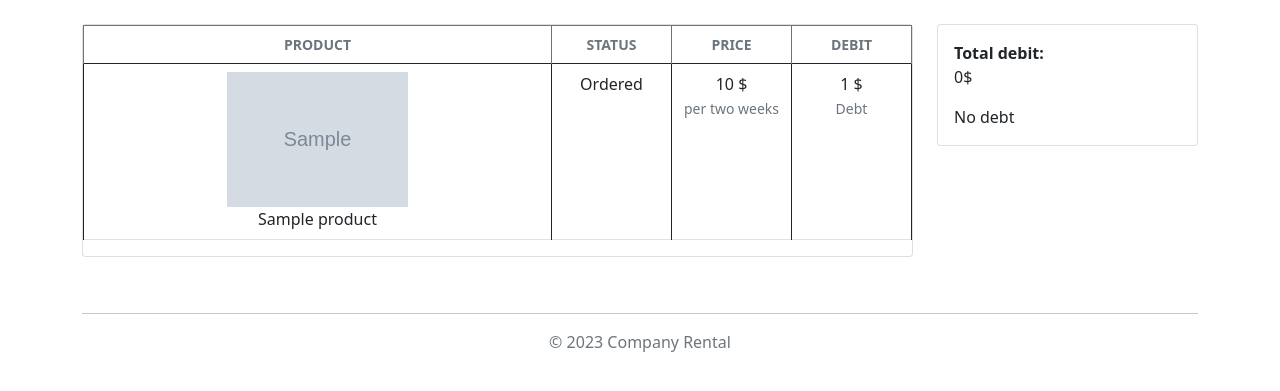
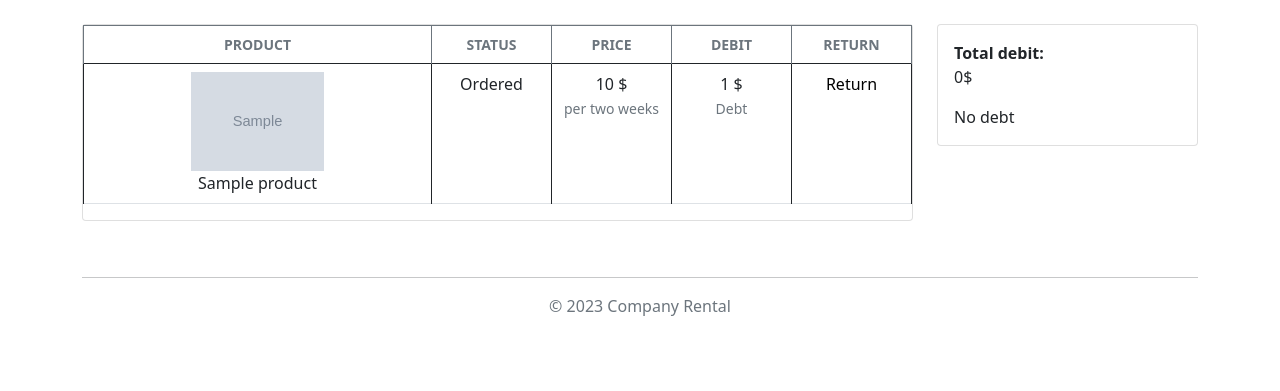
Before and after one commit to ktylzanowski/rental, a Django app: page /orders/ in a window 1280 px wide. Shown: the part 111-502 px from the top of the page. Run offline with Django 4.2, Linux system fonts and the light colour scheme; a user stored in the database is signed in; tables that the repository leaves empty hold one stand-in row (values such as "Sample post"); grey boxes marked "Sample" are stand-in pictures; parts of the project's set-up code (start-up, migrations or seed data) failed here and were passed over; some libraries are stand-ins or nearby versions.

Commit message:
added returnpage

```diff
--- a/orders/urls.py
+++ b/orders/urls.py
@@ -1,7 +1,8 @@
 from django.urls import path
-from .views import OrdersView, PayDebt
+from .views import OrdersView, PayDebt, ReturnView
 
 urlpatterns = [
     path('orders/', OrdersView.as_view(), name='Orders'),
     path('orders/paydebt', PayDebt.as_view(), name='PayDebt'),
+    path('orders/return', ReturnView.as_view(), name='ReturnView'),
 ]
--- a/orders/views.py
+++ b/orders/views.py
@@ -3,7 +3,8 @@ from django.shortcuts import render, redirect
 from django.views.generic import View
 from django.contrib.auth.mixins import LoginRequiredMixin
 from django.contrib.messages import success
-
+from products.models import Rental
+from django.views.generic import ListView
 
 class OrdersView(LoginRequiredMixin, View):
     model = OrderItem
@@ -39,3 +40,8 @@ class PayDebt(View):
             order.save()
 
         return redirect("home")
+
+
+class ReturnView(ListView):
+    model = Rental
+    template_name = 'orders/returntorental.html'
--- a/products/models.py
+++ b/products/models.py
@@ -36,7 +36,8 @@ class Rental(models.Model):
     street = models.CharField(max_length=100, null=False, blank=False)
     building_number = models.CharField(max_length=10, null=False, blank=False)
     apartment_number = models.CharField(max_length=10, null=True, blank=True)
-
+    def __str__(self):
+        return self.name
 
 class CD(Product):
     GENRE_CHOICES = (
--- a/templates/orders/orders.html
+++ b/templates/orders/orders.html
@@ -14,6 +14,7 @@
 								<th scope="col" width="120">Status</th>
 								<th scope="col" width="120">Price</th>
 								<th scope="col" width="120">Debit</th>
+								<th scope="col" width="120">Return</th>
 							</tr>
 						</thead>
 						<tbody>
@@ -38,6 +39,11 @@
 										<div class="price-wrap">
 											<div class="price">{{ item.debt }} $</div>
 											<p><small class="text-muted">Debt</small></p>
+										</div>
+									</td>
+									<td class="text-right">
+										<div class="price-wrap">
+											<div class="price"><a href="{% url 'ReturnView' %}">Return</a></div>
 										</div>
 									</td>
 								</tr>
```
Also changed, not shown: templates/orders/returntorental.html (added, +19 -0 lines), accounts/migrations/0001_initial.py, cart/migrations/0001_initial.py, cart/migrations/0002_initial.py, media/product/unippg_10f8WrS.jpg (deleted), media/product/unippg_eHl1QGQ.jpg (deleted), orders/migrations/0001_initial.py, orders/migrations/0002_initial.py, products/migrations/0001_initial.py, products/migrations/0002_rental.py (deleted).
